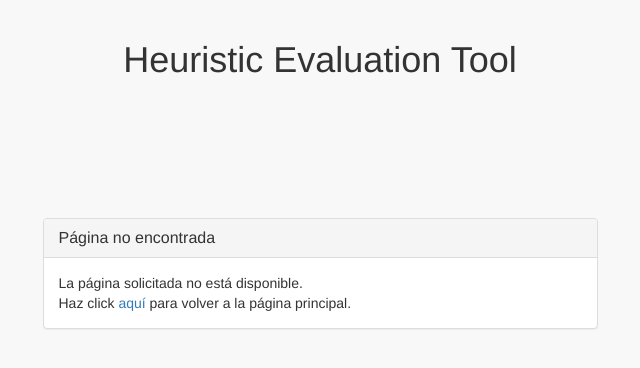
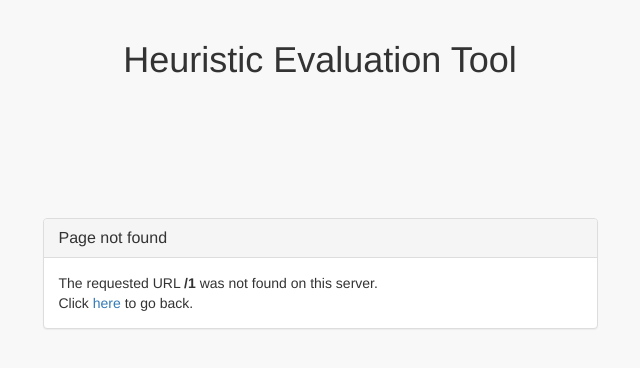
Before and after one commit to atgrau/Heuristic-Evaluation-Tool, a PHP site: page /?resource=1 in a window 1280 px wide. Shown: the top 368 px of the page, without its empty margins (320-960 px from the left). Run offline with PHP 8.4, Linux system fonts and the light colour scheme; some libraries are stand-ins or nearby versions.

Commit message:
404 page translation

```diff
--- a/src/core/UriHandler.class.php
+++ b/src/core/UriHandler.class.php
@@ -39,6 +39,9 @@
       // 1- Firstly, check if Uri exists
       if (!isset($this->uris[$this->uri])) {
         $view = new BaseController("404","");
+        if ($this->uri != "/404"){
+          $view->requestedUri = $this->uri;
+        }
         $view->render();
       }
 
--- a/src/view/404.php
+++ b/src/view/404.php
@@ -8,10 +8,11 @@
           <h1 class="text-center"><?php echo APP_TITLE; ?></h1>
             <div class="login-panel panel panel-default">
                 <div class="panel-heading">
-                    <h3 class="panel-title">Página no encontrada</h3>
+                    <h3 class="panel-title">Page not found</h3>
                 </div>
                 <div class="panel-body">
-                  La página solicitada no está disponible.<br />Haz click <a href="/">aquí</a> para volver a la página principal.
+                  The requested URL <?= "<strong>".$this->requestedUri."</strong>"; ?> was not found on this server. <br />
+                  Click <a href="#" onclick="parent.history.back();">here</a> to go back.
                 </div>
             </div>
         </div>
```
